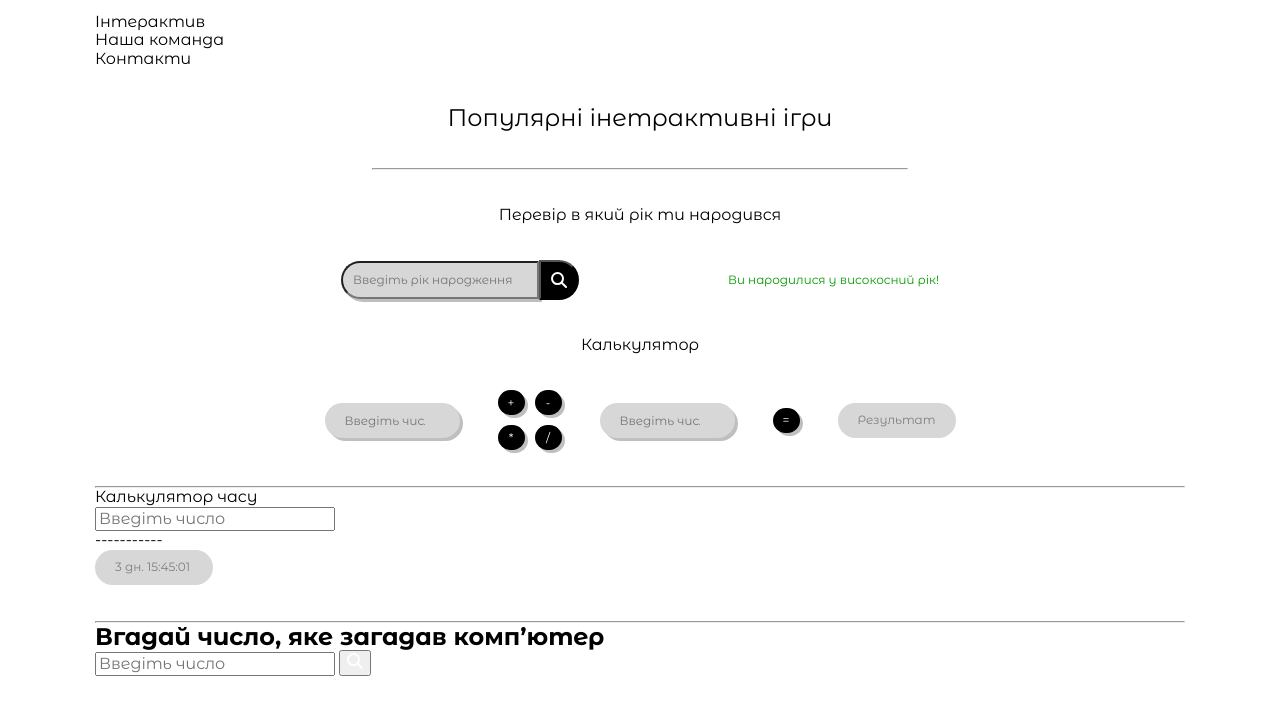
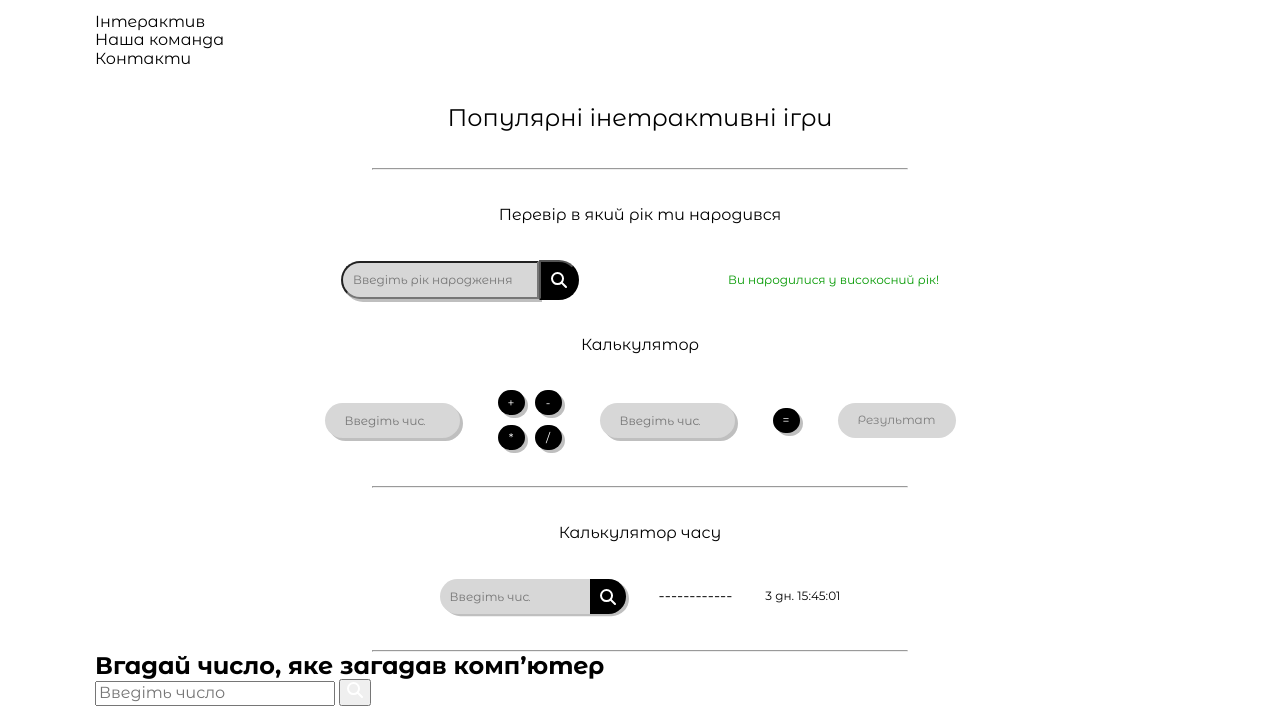
Before and after one commit to Nazariy150286/GameJS, a website built with Parcel: page src/index.html in a window 1280 px wide. Shown: the part 80-800 px from the top of the page. Built offline with nearby package versions, Linux system fonts and the light colour scheme.

Commit message:
style(calculator): changes styles, completed HTML

```diff
--- a/src/partials/sections/calculator.html
+++ b/src/partials/sections/calculator.html
@@ -23,16 +23,22 @@
         <p class="calculator__result">Результат</p>
       </div>
       <hr class="calculator__hr" />
+      <div class="calculator__time-subblock">
         <h2 class="calculator__subtitle">Калькулятор часу</h2>
         <div class="calculator__time-block">
+          <div class="calculator__time-block-elem">
             <input
               type="number"
               class="calculator__time-input"
               placeholder="Введіть число"
             />
-        <btn class="calculator__time-search"></btn>
-        <p>-----------</p>
-        <p class="calculator__result">3 дн. 15:45:01</p>
+            <btn class="calculator__time-search"
+              ><img src="../src/images/search.svg" alt="search-button"
+            /></btn>
+          </div>
+          <p class="calculator__time-line">------------</p>
+          <p class="calculator__time-result">3 дн. 15:45:01</p>
+        </div>
       </div>
     </div>
     <hr class="calculator__hr" />
--- a/src/sass/sections/_calculator.scss
+++ b/src/sass/sections/_calculator.scss
@@ -70,6 +70,16 @@
     justify-content: center;
     padding: 36px 0 36px;
   }
+  &__time-block {
+    display: flex;
+    align-items: center;
+    justify-content: center;
+    gap: 33px;
+    padding: 36px 0 0 0;
+  }
+  &__time-subblock {
+    padding-top: 36px;
+  }
   &__title {
     font-weight: 400;
     font-size: 16px;
@@ -80,8 +90,44 @@
     font-weight: 400;
     font-size: 16px;
     color: $color3;
+
+    text-align: center;
   }
   &__block {
     padding: 36px 0 36px;
   }
+  &__hr {
+    width: 536px;
+  }
+  &__time-input {
+    width: 150px;
+    height: 35px;
+    border-radius: 20px 0 0 20px;
+    padding: 10px 45px 10px 10px;
+    background: $color1;
+    font-weight: 400;
+    font-size: 12px;
+    color: $color4;
+    outline: none;
+    cursor: pointer;
+    border: none;
+    box-shadow: 3px 2.2px 0 0 $color2;
+  }
+  &__time-search {
+    border-radius: 0 20px 20px 0;
+    background: $color3;
+    padding: 10px;
+    box-shadow: 3px 2.2px 0 0 $color2;
+    height: 35px;
+    cursor: pointer;
+  }
+  &__time-block-elem {
+    display: flex;
+    align-items: center;
+  }
+  &__time-result {
+    font-weight: 400;
+    font-size: 12px;
+    color: $color3;
+  }
 }
```
Lines whose indentation alone changed are shown as unchanged.
